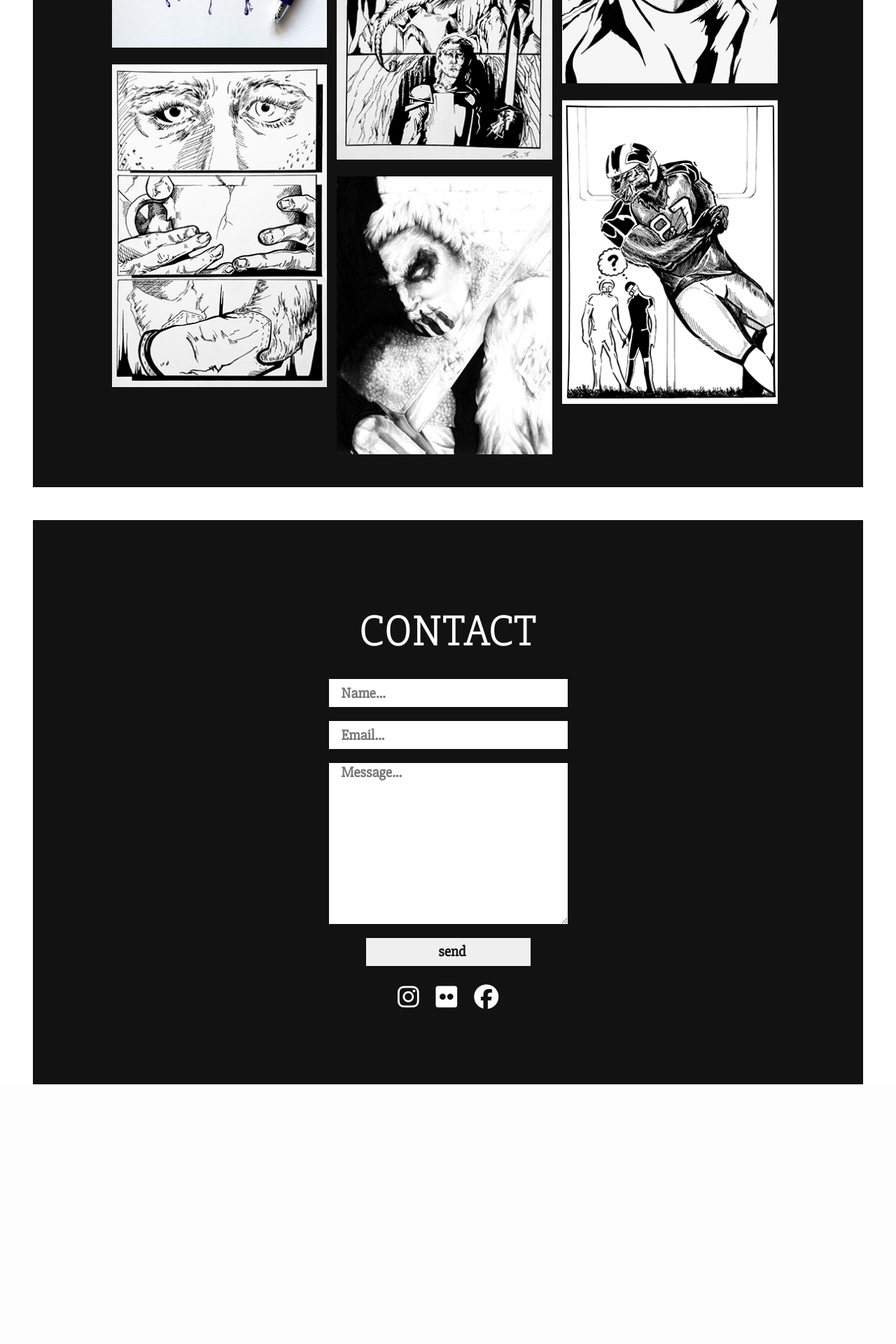
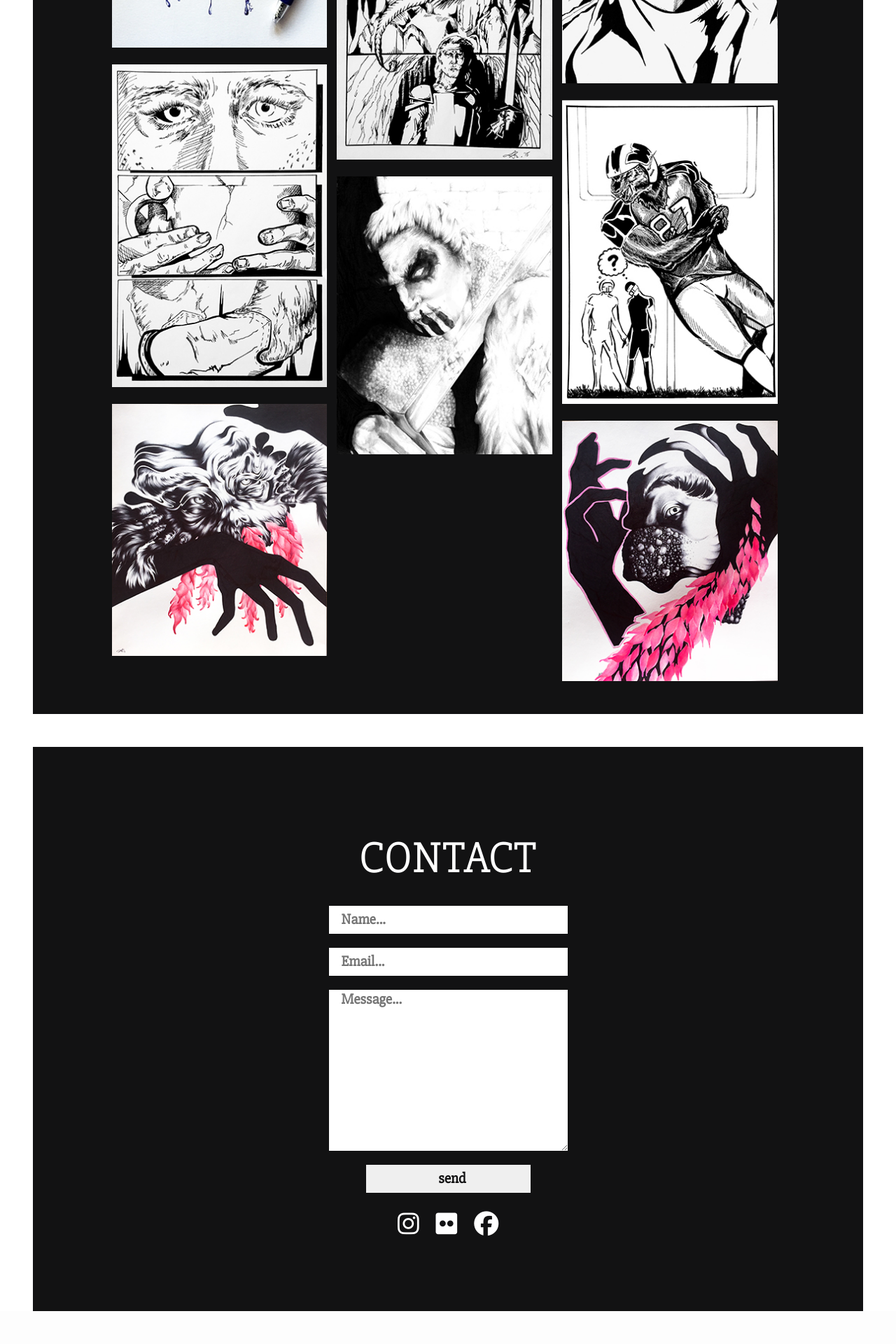
Before and after one commit to rmedina423/alicia-robles-art, a Jekyll site: the page built from index.html, in a window 1280 px wide. Shown: the part 4219-6139 px from the top of the page at 70% size. Built offline with Jekyll 4.4.1, drawn with Linux system fonts in a browser that asks for light colours; nearby versions of some CDN libraries; some web fonts are replaced; library files that are not in the unit come from our copies; comment, search, counter and statistics services are not loaded; before the commit the page ends 5815 px from its top, so only the background shows below that.

Commit message:
add new art work

```diff
--- a/_includes/portfolio.html
+++ b/_includes/portfolio.html
@@ -92,6 +92,14 @@
 		<a class="fancybox" rel="group" href="./css/images/art/sword.jpg" title="graphite">
 			<img src="./css/images/sml-art/sml-sword.jpg"/>
 		</a>
+
+		<a class="fancybox" rel="group" href="./css/images/art/hidden-aliciar.jpg" title="watercolor, black ballpoint pen, colored pencil">
+			<img src="./css/images/sml-art/sml-hidden-aliciar.jpg"/>
+		</a>
+
+		<a class="fancybox" rel="group" href="./css/images/art/hidden-2-aliciar.jpg" title="watercolor, black ballpoint pen, colored pencil">
+			<img src="./css/images/sml-art/sml-hidden-2-aliciar.jpg"/>
+		</a>
 	</div>
 
 </div>
```
Also changed, not shown: 2 other files.
